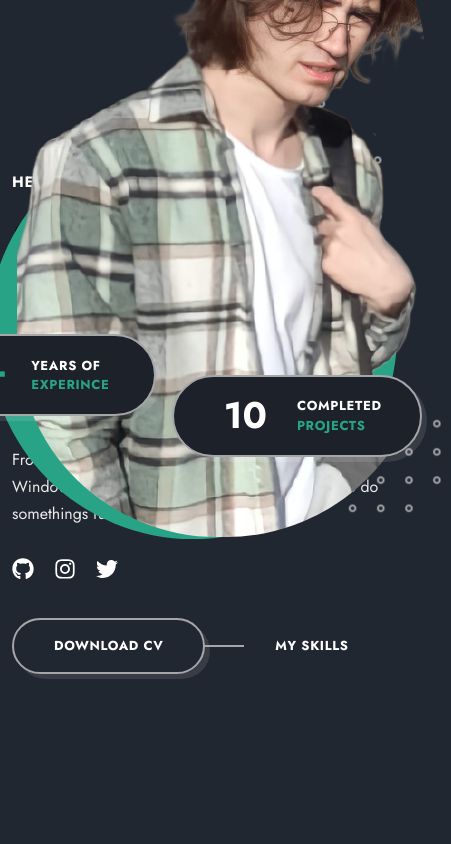
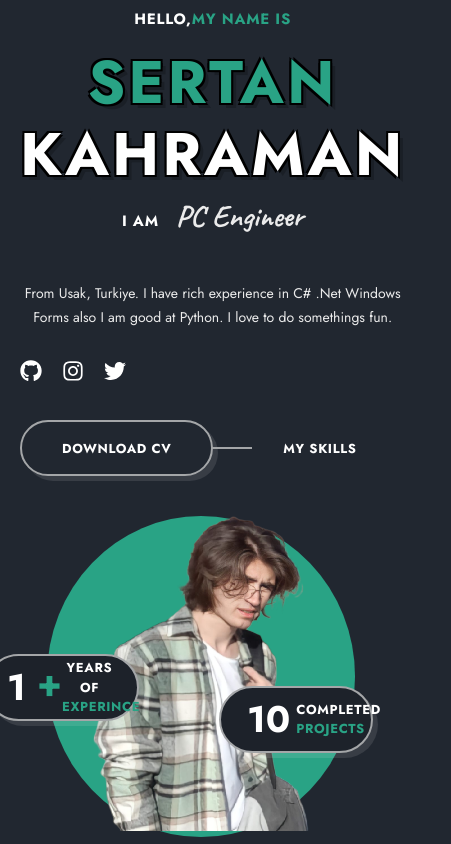
Before and after one commit to serhatKk/portfolio-react, a React (Vite) app: page / in a window 390 px wide. Shown: the top 844 px of the page, 451 px wide, since content can reach past the window. Built offline with nearby package versions, Linux system fonts and the light colour scheme.

Commit message:
Responsive

```diff
--- a/index.html
+++ b/index.html
@@ -4,7 +4,7 @@
     <meta charset="UTF-8" />
     <link rel="icon" type="image/svg+xml" href="/vite.svg" />
     <meta name="viewport" content="width=device-width, initial-scale=1.0" />
-    <title>Sertan Kahraman</title>
+    <title>Sertan Kahraman P</title>
   </head>
   <body>
     <div id="root"></div>
--- a/package.json
+++ b/package.json
@@ -7,8 +7,8 @@
   "scripts": {
     "build": "vite build",
     "dev": "vite",
-    "predeploy": "npm run build",
-    "deploy": "gh-pages -d dist",
+    "predeploy":"npm run build",
+    "deploy":"gh-pages -d dist",
     "lint": "eslint . --ext js,jsx --report-unused-disable-directives --max-warnings 0",
     "preview": "vite preview"
   },
--- a/src/components/home/Home.jsx
+++ b/src/components/home/Home.jsx
@@ -19,6 +19,25 @@ const Home = () => {
                 <p className="home__job">
                     <span className="text-cs">I Am</span><b> PC Engineer</b>
                 </p>
+                <p className="home__text">
+                    From Usak, Turkiye. I have rich experience in C# .Net Windows Forms also I am good at Python.  I love to do somethings fun.
+                </p>
+
+                <div className="home__socials">
+                    <a href="https://github.com/serhatKk" target="_blank" className="home__socials-link">
+                        <FaGithub/>
+                    </a>
+                    <a href="https://www.instagram.com/serhat.khrmn" target="_blank" className="home__socials-link">
+                        <FaInstagram/>
+                    </a>
+                    <a href="https://twitter.com/Serhat_khrmn" target="_blank" className="home__socials-link">
+                        <FaTwitter/>
+                    </a>
+                </div>
+                <div className="home__btns">
+                    <a href="https://drive.usercontent.google.com/download?id=1hTZ35VkHMhi1is9r8fmooUDIX7AZA9B4&export=download&authuser=2&confirm=t&uuid=d9b97876-c3b5-489d-a31a-8963b2f30969&at=APZUnTVjWQiQ4dx4otrOnn7HMfhL:1711545056500"target="_blank" className="btn text-cs">Download CV</a>
+                    <a href="" className="hero__link text-cs">My Skills</a>
+                </div>
                 <div className="home__img-wrapper">
                     <div className="home__banner">
                         <img src={profileImg} alt="" className='home__profile' />
@@ -47,24 +66,6 @@ const Home = () => {
                  <img src={shapeTwo} alt="" className="shape shape__2" />
                  <img src={shapeTwo}alt="" className="shape shape__3" />
                 </div>
-                <p className="home__text">
-                    From Usak, Turkiye. I have rich experience in C# .Net Windows Forms also I am good at Python.  I love to do somethings fun.
-                </p>
-                <div className="home__socials">
-                    <a href="https://github.com/serhatKk" target="_blank" className="home__socials-link">
-                        <FaGithub/>
-                    </a>
-                    <a href="https://www.instagram.com/serhat.khrmn" target="_blank" className="home__socials-link">
-                        <FaInstagram/>
-                    </a>
-                    <a href="https://twitter.com/Serhat_khrmn" target="_blank" className="home__socials-link">
-                        <FaTwitter/>
-                    </a>
-                </div>
-                <div className="home__btns">
-                    <a href="https://drive.usercontent.google.com/download?id=1hTZ35VkHMhi1is9r8fmooUDIX7AZA9B4&export=download&authuser=2&confirm=t&uuid=d9b97876-c3b5-489d-a31a-8963b2f30969&at=APZUnTVjWQiQ4dx4otrOnn7HMfhL:1711545056500"target="_blank" className="btn text-cs">Download CV</a>
-                    <a href="" className="hero__link text-cs">My Skills</a>
-                </div>
             </div>
             </div>
         </section>
--- a/src/components/home/home.css
+++ b/src/components/home/home.css
@@ -170,3 +170,52 @@ color: var(--primary-color);
     bottom: 4%;
     right: -13%;
 }
+
+@media screen and (max-width: 768px) {
+    .home__wrapper {
+      grid-template-columns: 1fr;
+      text-align: center;
+    }
+
+    .home__container {
+      padding: 0 20px;
+    }
+
+    .home__img-wrapper {
+      position: relative;
+      max-width: 80%;
+      margin-top: 40px;
+      margin-left: 10%;
+      transform: none;
+    }
+
+    .home__banner {
+      padding-bottom: 0;
+    }
+
+    .home__profile {
+      position: static;
+      height: auto;
+      border-radius: 0;
+      max-width: 70%; /* Adjust the maximum width of the profile image */
+      margin: 0 auto; /* Center the image */
+    }
+
+    .home__data {
+      width: 50%; /* Adjust the width of the data elements */
+      max-width: 250px; /* Limit the maximum width */
+      height: auto;
+      margin: 20px auto; /* Center the data elements */
+      font-size: 16px; /* Adjust the font size */
+    }
+
+    .home__text {
+      font-size: 14px; /* Adjust the font size of the text */
+    }
+
+    .shape__1,
+    .shape__2,
+    .shape__3 {
+      display: none;
+    }
+  }
```
